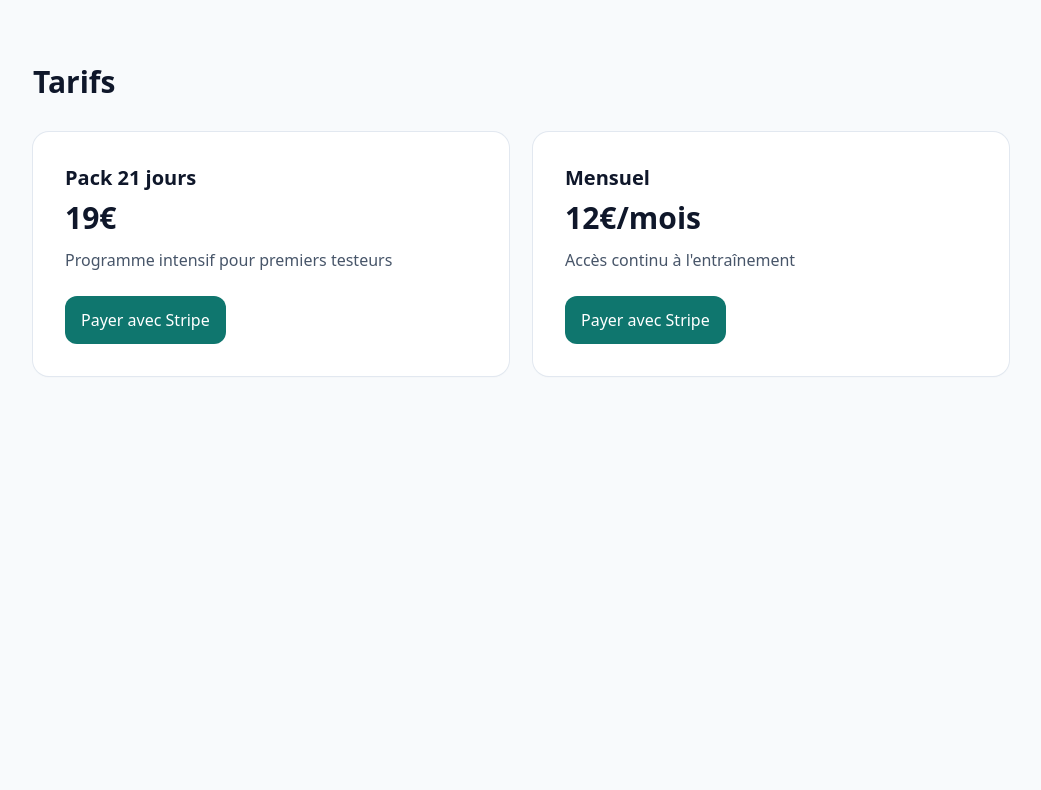
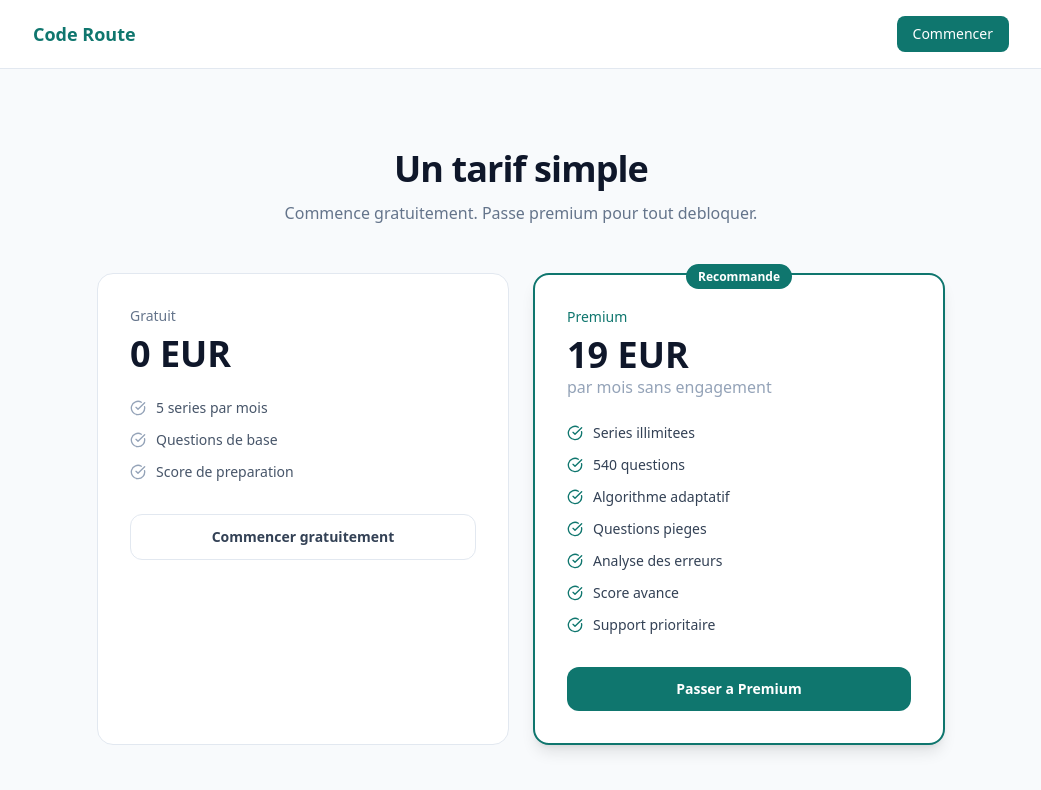
Before and after one commit to Salah8704/code-R, a Next.js app in the folder code-route-mvp/: page /pricing in a window 1280 px wide. Shown: the top 790 px of the page, without its empty margins (119-1160 px from the left). Built offline with nearby package versions, Linux system fonts and the light colour scheme; no server answers.

Commit message:
add page.tsx

```diff
--- a/code-route-mvp/app/pricing/page.tsx
+++ b/code-route-mvp/app/pricing/page.tsx
@@ -1,21 +1,52 @@
+"use client";
+import { useState } from "react";
+import { useSession } from "next-auth/react";
+import { useRouter } from "next/navigation";
+import Link from "next/link";
+import { CheckCircle } from "lucide-react";
+
+const FREE = ["5 series par mois","Questions de base","Score de preparation"];
+const PREMIUM = ["Series illimitees","540 questions","Algorithme adaptatif","Questions pieges","Analyse des erreurs","Score avance","Support prioritaire"];
+
 export default function PricingPage() {
-  const plans = [
-    { name: "Pack 21 jours", price: "19€", desc: "Programme intensif pour premiers testeurs" },
-    { name: "Mensuel", price: "12€/mois", desc: "Accès continu à l'entraînement" }
-  ];
+  const { data: session } = useSession();
+  const router = useRouter();
+  const [loading, setLoading] = useState(false);
+  const [error, setError] = useState("");
+
+  async function handleCheckout() {
+    if (!session) { router.push("/auth/register"); return; }
+    setLoading(true); setError("");
+    try {
+      const res = await fetch("/api/checkout", { method: "POST" });
+      const data = await res.json();
+      if (!res.ok || !data.url) { setError(data.error ?? "Erreur"); setLoading(false); return; }
+      window.location.href = data.url;
+    } catch { setError("Erreur reseau."); setLoading(false); }
+  }
 
   return (
-    <main className="mx-auto max-w-5xl px-6 py-16">
-      <h1 className="text-3xl font-bold">Tarifs</h1>
-      <div className="mt-8 grid gap-6 md:grid-cols-2">
-        {plans.map((plan) => (
-          <div key={plan.name} className="rounded-2xl bg-white p-8 shadow-sm ring-1 ring-slate-200">
-            <h2 className="text-xl font-semibold">{plan.name}</h2>
-            <p className="mt-2 text-3xl font-bold">{plan.price}</p>
-            <p className="mt-3 text-slate-600">{plan.desc}</p>
-            <button className="mt-6 rounded-xl bg-brand px-4 py-3 text-white">Payer avec Stripe</button>
+    <main className="min-h-screen bg-slate-50">
+      <nav className="border-b border-slate-200 bg-white"><div className="mx-auto flex max-w-5xl items-center justify-between px-6 py-4"><Link href="/" className="text-lg font-bold text-brand">Code Route</Link><Link href="/auth/register" className="rounded-lg bg-brand px-4 py-2 text-sm font-medium text-white">Commencer</Link></div></nav>
+      <div className="mx-auto max-w-4xl px-6 py-20">
+        <div className="text-center"><h1 className="text-4xl font-extrabold tracking-tight text-slate-900">Un tarif simple</h1><p className="mt-3 text-slate-500">Commence gratuitement. Passe premium pour tout debloquer.</p></div>
+        {error && <div className="mt-6 rounded-xl bg-red-50 px-4 py-3 text-center text-sm text-red-700">{error}</div>}
+        <div className="mt-12 grid gap-6 sm:grid-cols-2">
+          <div className="rounded-2xl border border-slate-200 bg-white p-8">
+            <p className="text-sm font-medium text-slate-500">Gratuit</p>
+            <p className="mt-2 text-4xl font-extrabold text-slate-900">0 EUR</p>
+            <ul className="mt-6 space-y-3">{FREE.map(f=><li key={f} className="flex items-center gap-2.5 text-sm text-slate-600"><CheckCircle className="h-4 w-4 text-slate-400"/>{f}</li>)}</ul>
+            <Link href="/auth/register" className="mt-8 block w-full rounded-xl border border-slate-200 py-3 text-center text-sm font-semibold text-slate-700 hover:bg-slate-50">Commencer gratuitement</Link>
           </div>
-        ))}
+          <div className="relative rounded-2xl border-2 border-brand bg-white p-8 shadow-lg">
+            <div className="absolute -top-3 left-1/2 -translate-x-1/2"><span className="rounded-full bg-brand px-3 py-1 text-xs font-semibold text-white">Recommande</span></div>
+            <p className="text-sm font-medium text-brand">Premium</p>
+            <p className="mt-2 text-4xl font-extrabold text-slate-900">19 EUR</p>
+            <p className="text-slate-400">par mois sans engagement</p>
+            <ul className="mt-6 space-y-3">{PREMIUM.map(f=><li key={f} className="flex items-center gap-2.5 text-sm text-slate-700"><CheckCircle className="h-4 w-4 text-brand"/>{f}</li>)}</ul>
+            <button onClick={handleCheckout} disabled={loading} className="mt-8 w-full rounded-xl bg-brand py-3 text-sm font-semibold text-white hover:bg-brand-dark disabled:opacity-60">{loading?"Redirection...":"Passer a Premium"}</button>
+          </div>
+        </div>
       </div>
     </main>
   );
```
